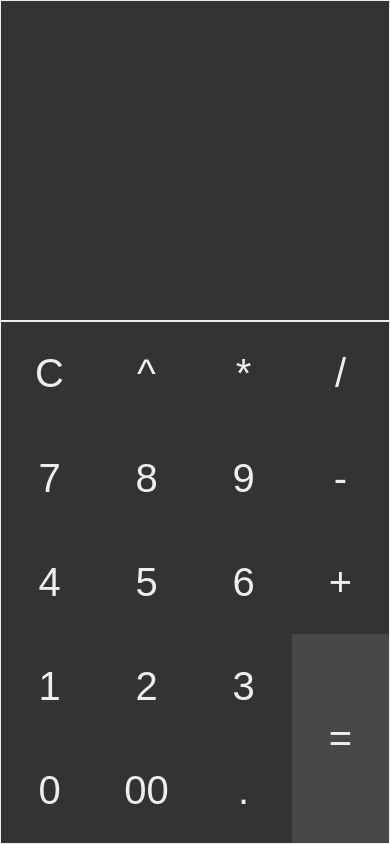
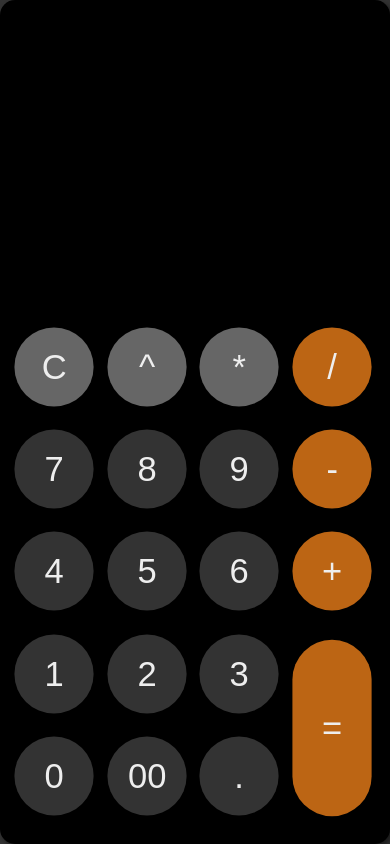
Before and after one commit to mikolvj/react-calc, a React (Create React App) app: page / in a window 390 px wide. Built offline with nearby package versions, Linux system fonts and the light colour scheme.

Commit message:
ui updated

```diff
--- a/public/index.html
+++ b/public/index.html
@@ -7,6 +7,6 @@
 		<title>React Calc</title>
 	</head>
 	<body>
-		<div id="root"></div>
+		<div id="root""></div>
 	</body>
 </html>
--- a/src/App.js
+++ b/src/App.js
@@ -145,6 +145,7 @@ const App = () => {
 
 	return (
 		<div className={classes.wrapper}>
+			<div className={classes.calcBody}>
 			<div className={classes.display}>
 				<div className={classes.previousNumber}>{prevNum}</div>
 				<div className={classes.sign}>{sign}</div>
@@ -169,6 +170,7 @@ const App = () => {
 					</button>
 				))}
 			</div>
+			</div>
 			<p className={classes.error}>{keyError}</p>
 		</div>
 	);
--- a/src/App.module.scss
+++ b/src/App.module.scss
@@ -11,6 +11,13 @@
 	justify-content: center;
 }
 
+.calcBody {
+	background-color: $black;
+	padding: 10px;
+	border-radius: 15px;
+	box-shadow: 3px 3px 5px rgba(0, 0, 0, 0.5);
+}
+
 .display {
 	display: flex;
 	flex-direction: column;
@@ -19,7 +26,6 @@
 	width: 200px;
 	min-height: 80px;
 	padding: 0.5em;
-	border: solid 1px $white;
 	word-wrap: break-word;
 	word-break: break-all;
 	text-align: right;
@@ -33,8 +39,8 @@
 .buttons {
 	width: 200px;
 	height: 250px;
-	border: solid 1px $white;
 	display: grid;
+
 	grid-template-columns: repeat(4, 25%);
 	grid-template-rows: repeat(5, auto);
 }
@@ -47,29 +53,41 @@ button {
 	border: none;
 	background: none;
 	color: $white;
-
-	font-size: 1em;
+	background-color: $grey;
+	border-radius: 50px;
+	&:nth-child(4n) {
+		background-color: rgba(245, 132, 26, 0.768);
+	}
+	&:nth-child(-n + 3) {
+		background-color: rgba(255, 255, 255, 0.4);
+	}
+	font-size: 1.2em;
 	transition: all 0.3s;
+	scale: 0.9;
 
 	&:hover {
 		cursor: pointer;
-		background-color: rgba(255, 255, 255, 0.2);
+		background-color: rgba(255, 255, 255, 0.6);
 	}
 }
 
 .equals {
 	grid-column: 4/5;
 	grid-row: 4/6;
-	// background-color: rgba(255, 255, 255, 0.2);
 }
 
 .error {
 	height: 60px;
 	line-height: 60px;
 }
-@media screen and (max-width: 500px) {
+@media screen and (min-width: 400px) and (max-width: 500px) {
 	.wrapper {
 		font-size: 2.5em;
+	}
+
+	.calcBody {
+		width: 100%;
+		height: 100%;
 	}
 
 	.display {
@@ -82,11 +100,50 @@ button {
 		width: 100%;
 		height: 62%;
 	}
+
+	button {
+		max-width: 2em;
+		max-height: 2em;
+	}
 	.equals {
-		background-color: rgba(255, 255, 255, 0.1);
+		max-height: 5.1em;
 	}
 
 	.error {
 		display: none;
 	}
 }
+
+@media screen and (max-width: 400px) {
+	button {
+		max-width: 2.3em;
+		max-height: 2.3em;
+	}
+	.wrapper {
+		font-size: 2em;
+	}
+
+	.calcBody {
+		width: 100%;
+		height: 100%;
+	}
+
+	.display {
+		width: 100%;
+		height: 38%;
+		padding: 1em;
+		overflow-y: scroll;
+	}
+	.buttons {
+		width: 100%;
+		height: 62%;
+	}
+
+	.equals {
+		max-height: 5.1em;
+	}
+
+	.error {
+		display: none;
+	}
+}
--- a/src/theme/theme.scss
+++ b/src/theme/theme.scss
@@ -1,7 +1,7 @@
 @import url('https://fonts.googleapis.com/css2?family=Montserrat:wght@100;400;700&display=swap');
 
 $grey: #333;
-$black: #111;
+$black: #000;
 $white: #eee;
 
 * {
```
